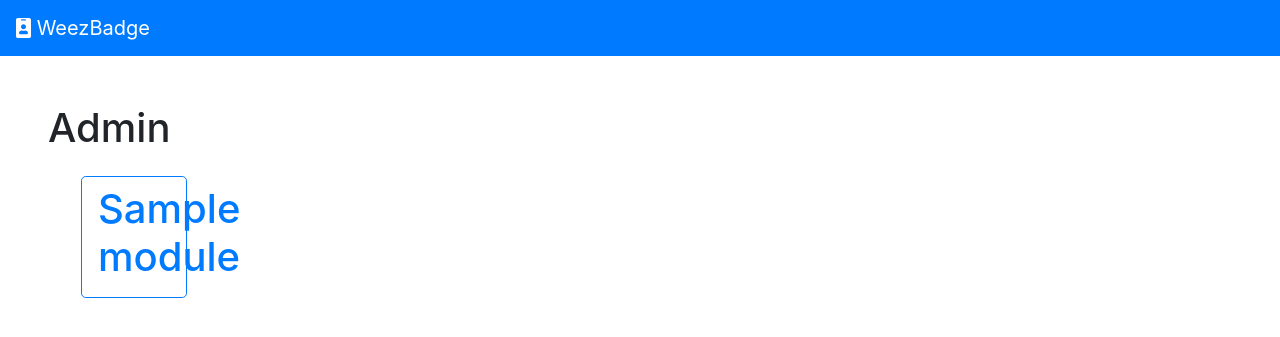
After one commit to Futurolan/WeezBadge, a Symfony app: template templates/admin/adminPage.html.twig in a window 1280 px wide. The commit adds this page. Shown: the top 337 px of the page. Run offline with Twig, Linux system fonts and the light colour scheme; the template is opened without the code that fills it: most values are stand-ins (such as "Sample title", 1, 10 or a date in 2020); some libraries are stand-ins or nearby versions.

Commit message:
Admin page creation

```diff
--- a/src/Controller/userAdministrationController.php
+++ b/src/Controller/Admin/userAdministrationController.php
@@ -1,7 +1,7 @@
 <?php
 
 
-namespace App\Controller;
+namespace App\Controller\Admin;
 
 
 use App\Entity\User;
@@ -18,7 +18,7 @@ use Symfony\Component\HttpFoundation\Response;
 /**
  * Class adminController
  * @package App\Controller
- * @Security("is_granted('ROLE_ADMIN')")
+ * @Security("is_granted('ROLE_SUPER_ADMIN')")
  */
 class userAdministrationController extends AbstractController
 {
--- /dev/null
+++ b/templates/admin/adminPage.html.twig
@@ -0,0 +1,15 @@
+{% extends 'base.html.twig' %}
+
+{% block body %}
+    <h1>Admin</h1>
+    <div class="row mt-4">
+        {% for module in modules %}
+            <div class="col-xs-12 col-sm-6 col-md-4 col-lg-3 col-xl-2 mb-2 px-5 text-center">
+                <a href="{{ path( module.route ) }}" class="btn btn-outline-primary mb-3 mx-0 btn-lg btn-block" role="button">
+                        <i class="{{ module.icon }} fa-5x"></i>
+                        <h1>{{ module.name }}</h1>
+                </a>
+            </div>
+        {% endfor %}
+    </div>
+{% endblock %}
--- a/templates/base.html.twig
+++ b/templates/base.html.twig
@@ -30,7 +30,7 @@
                     <div class="collapse navbar-collapse" id="navbarSupportedContent">
                         <ul class="navbar-nav mr-auto">
                         {% block navBarBlock %}
-                            {% if is_granted('ROLE_USER') %}
+                            {% if is_granted('ROLE_ADMIN') %}
                                 <li class="nav-item">
                                     <a class="nav-link" href="{{ path('eventsListPage') }}">
                                         <i class="far fa-calendar-alt"></i>
@@ -40,7 +40,7 @@
                             {% endif %}
                             {% if is_granted('ROLE_ADMIN') %}
                                 <li class="nav-item">
-                                    <a class="nav-link" href="{{ path('adminUsersListPage') }}">
+                                    <a class="nav-link" href="{{ path('adminPage') }}">
                                         <i class="fas fa-tools"></i>
                                         Admin
                                     </a>
@@ -79,10 +79,8 @@
 
         <script>
             $(function () {
-                var duration = 4000; // 4 seconds
-                setTimeout(function () { $('.alert-dismissible').fadeOut("fast"); }, duration);
+                setTimeout(function () { $('.alert-dismissible').fadeOut("fast"); }, 4000);
             });
-
         </script>
         {% block javascripts %}{% endblock %}
     </body>
```
Also changed, not shown: src/Controller/Admin/adminController.php (added, +37 -0 lines).
